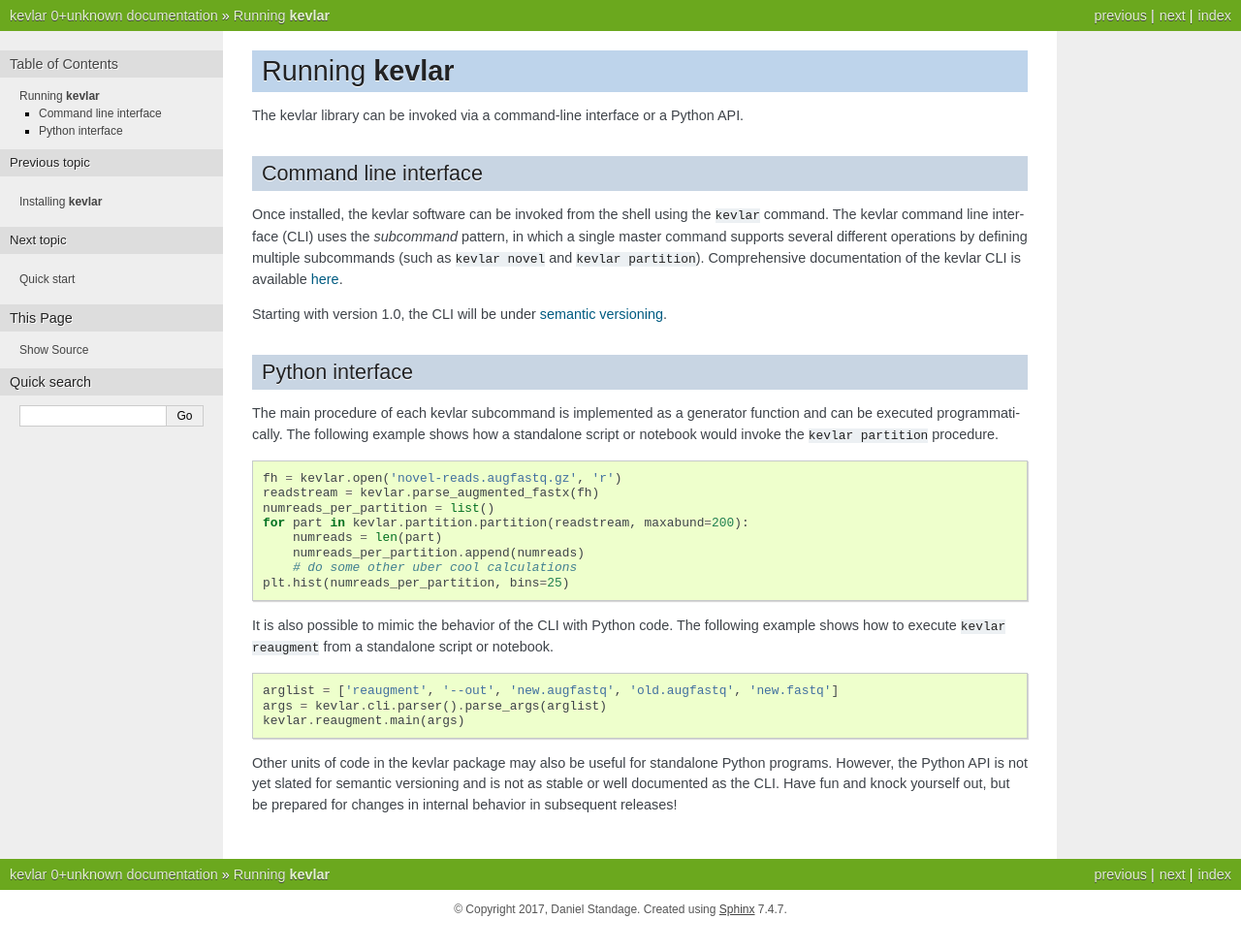
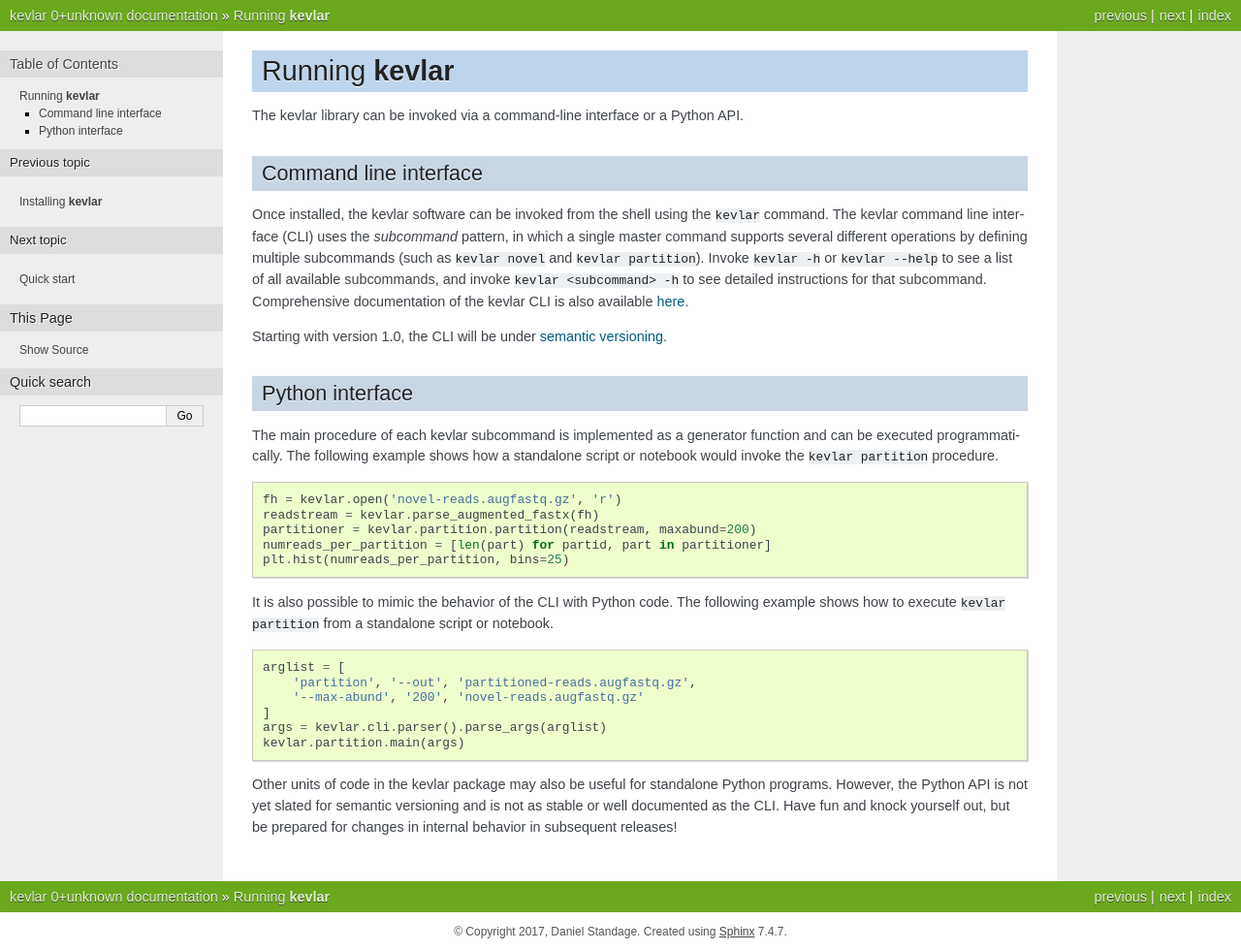
Before and after one commit to kevlar-dev/kevlar, a Sphinx documentation site: the page built from docs/running.rst, in a window 1280 px wide. Shown: the whole page at 97% size. Built offline with Sphinx 7.4.7, drawn with Linux system fonts in a browser that asks for light colours; before the commit the page ends 958 px from its top, so only the background shows below that.

Commit message:
Doc updates; fixed bug in kevlar partition

```diff
--- a/docs/index.rst
+++ b/docs/index.rst
@@ -5,9 +5,9 @@
 The **kevlar** library is a testbed for developing reference-free variant discovery methods for genomics.
 The initial focus of the project has been discovery of *de novo* germline variants in simplex pedigrees, but we are laying the groundwork to support a wider range of experimental designs such as case/control studies.
 
-We are advertising kevlar as a "reference-free" method in that it does not require a referene genome to identify variant associated reads or to assemble these reads into contigs representing each novel variant.
+We advertise kevlar as a "reference-free" method in that it does not require a reference genome to identify variant-spanning reads or to assemble these reads into contigs.
 However, the reference genome is currently still used for making the final variant call by aligning each assembled contig to a small cutout of the reference genome.
-One of the goals of the project moving forward is to reduce and eventually eliminate dependence on a reference genome completely.
+One of the aspirations of the project moving forward is to reduce and eventually eliminate dependence on a reference genome completely.
 
 kevlar is currently under heavy development, and internal features are not yet stable.
 However, the core features and workflows are reasonably well tested, and leverage software components from various third-party libraries that are very well tested and widely used.
--- a/docs/install.rst
+++ b/docs/install.rst
@@ -27,7 +27,7 @@ We recommend installing kevlar and its dependencies in a dedicated virtual envir
 Dependencies
 ------------
 
-The kevlar package **requires Python 3** has several dependencies that are not in the standard Python libraries.
+The kevlar package **requires Python 3** and has several dependencies that are not in the standard Python libraries.
 
 - the `networkx package <https://networkx.github.io/>`_
 - the `pysam module <http://pysam.readthedocs.io/>`_
@@ -40,6 +40,8 @@ When kevlar is installed from PyPI most dependencies *should* handled automatica
 .. code::
 
     pip3 install git+https://github.com/dib-lab/khmer.git
+
+The `bwa <https://github.com/lh3/bwa>`_ and `samtools <https://github.com/samtools/samtools>`_ commands must also be in your ``$PATH`` environmental variable.
 
 
 .. note::
@@ -72,7 +74,7 @@ If you want to install the latest (possibly unstable) version, pip can install k
 
     pip3 install git+https://github.com/dib-lab/kevlar.git
 
-If you want to test whether kevlar is installed and running correctly, use pytest.
+If you want to test whether kevlar is installed and running correctly, use `pytest <https://docs.pytest.org/>`_.
 
 .. code::
 
--- a/docs/quick-start.rst
+++ b/docs/quick-start.rst
@@ -5,6 +5,7 @@ If you have not already done so, install kevlar using :doc:`the following instru
 
 This gives a crash course on running kevlar's simplex analysis workflow.
 The ``kevlar simplex`` command should be able to run on a laptop in about 5 minutes while consuming less than 200 Mb of RAM for this demo data set.
+The results should include 5 variant calls: a 300 bp insertion and 4 single-nucleotide variants.
 
 A :doc:`more detailed tutorial is available <tutorial>`, and a complete listing of all available configuration options for each script can be found in :doc:`the CLI documentation <cli>`, or by executing ``kevlar <subcommand> -h`` in the terminal.
 
@@ -18,6 +19,7 @@ A :doc:`more detailed tutorial is available <tutorial>`, and a complete listing
      curl -L https://s3-us-west-1.amazonaws.com/noble-trios/helium-father-reads.fq.gz -o father.fq.gz
      curl -L https://s3-us-west-1.amazonaws.com/noble-trios/helium-proband-reads.fq.gz -o proband.fq.gz
      curl -L https://s3-us-west-1.amazonaws.com/noble-trios/helium-refr.fa.gz -o refr.fa.gz
+     bwa index refr.fa.gz
 
      kevlar simplex \
          --case proband.fq.gz --control mother.fq.gz --control father.fq.gz \
--- a/docs/running.rst
+++ b/docs/running.rst
@@ -8,7 +8,8 @@ Command line interface
 
 Once installed, the kevlar software can be invoked from the shell using the ``kevlar`` command.
 The kevlar command line interface (CLI) uses the *subcommand* pattern, in which a single master command supports several different operations by defining multiple subcommands (such as ``kevlar novel`` and ``kevlar partition``).
-Comprehensive documentation of the kevlar CLI is available :doc:`here <cli>`.
+Invoke ``kevlar -h`` or ``kevlar --help`` to see a list of all available subcommands, and invoke ``kevlar <subcommand> -h`` to see detailed instructions for that subcommand.
+Comprehensive documentation of the kevlar CLI is also available :doc:`here <cli>`.
 
 Starting with version 1.0, the CLI will be under `semantic versioning <http://semver.org/>`_.
 
@@ -23,21 +24,21 @@ The following example shows how a standalone script or notebook would invoke the
 
     fh = kevlar.open('novel-reads.augfastq.gz', 'r')
     readstream = kevlar.parse_augmented_fastx(fh)
-    numreads_per_partition = list()
-    for part in kevlar.partition.partition(readstream, maxabund=200):
-        numreads = len(part)
-        numreads_per_partition.append(numreads)
-        # do some other uber cool calculations
+    partitioner = kevlar.partition.partition(readstream, maxabund=200)
+    numreads_per_partition = [len(part) for partid, part in partitioner]
     plt.hist(numreads_per_partition, bins=25)
 
 It is also possible to mimic the behavior of the CLI with Python code.
-The following example shows how to execute ``kevlar reaugment`` from a standalone script or notebook.
+The following example shows how to execute ``kevlar partition`` from a standalone script or notebook.
 
 .. code:: python
 
-   arglist = ['reaugment', '--out', 'new.augfastq', 'old.augfastq', 'new.fastq']
-   args = kevlar.cli.parser().parse_args(arglist)
-   kevlar.reaugment.main(args)
+    arglist = [
+        'partition', '--out', 'partitioned-reads.augfastq.gz',
+        '--max-abund', '200', 'novel-reads.augfastq.gz'
+    ]
+    args = kevlar.cli.parser().parse_args(arglist)
+    kevlar.partition.main(args)
 
 Other units of code in the kevlar package may also be useful for standalone Python programs.
 However, the Python API is not yet slated for semantic versioning and is not as stable or well documented as the CLI.
```
Also changed, not shown: README.md (+2 -2 lines), 1 other file.
